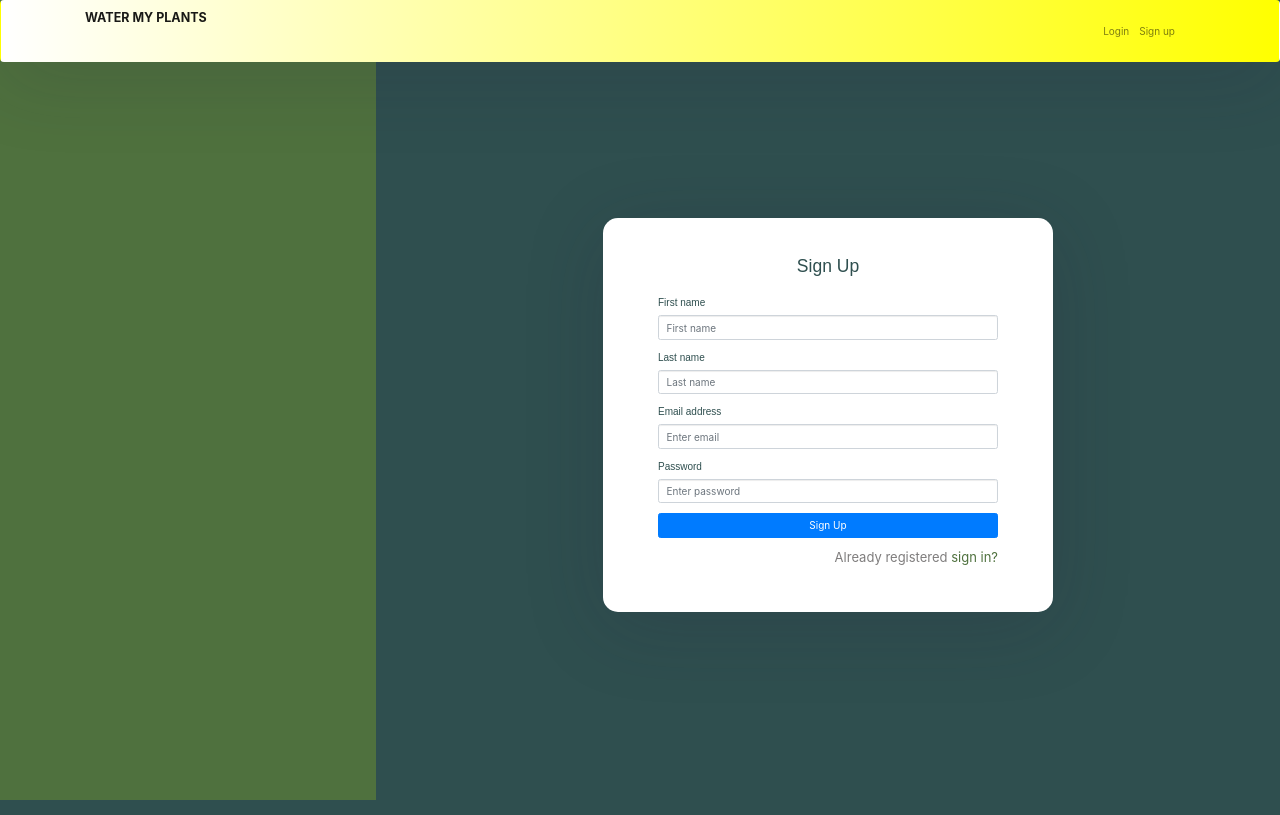
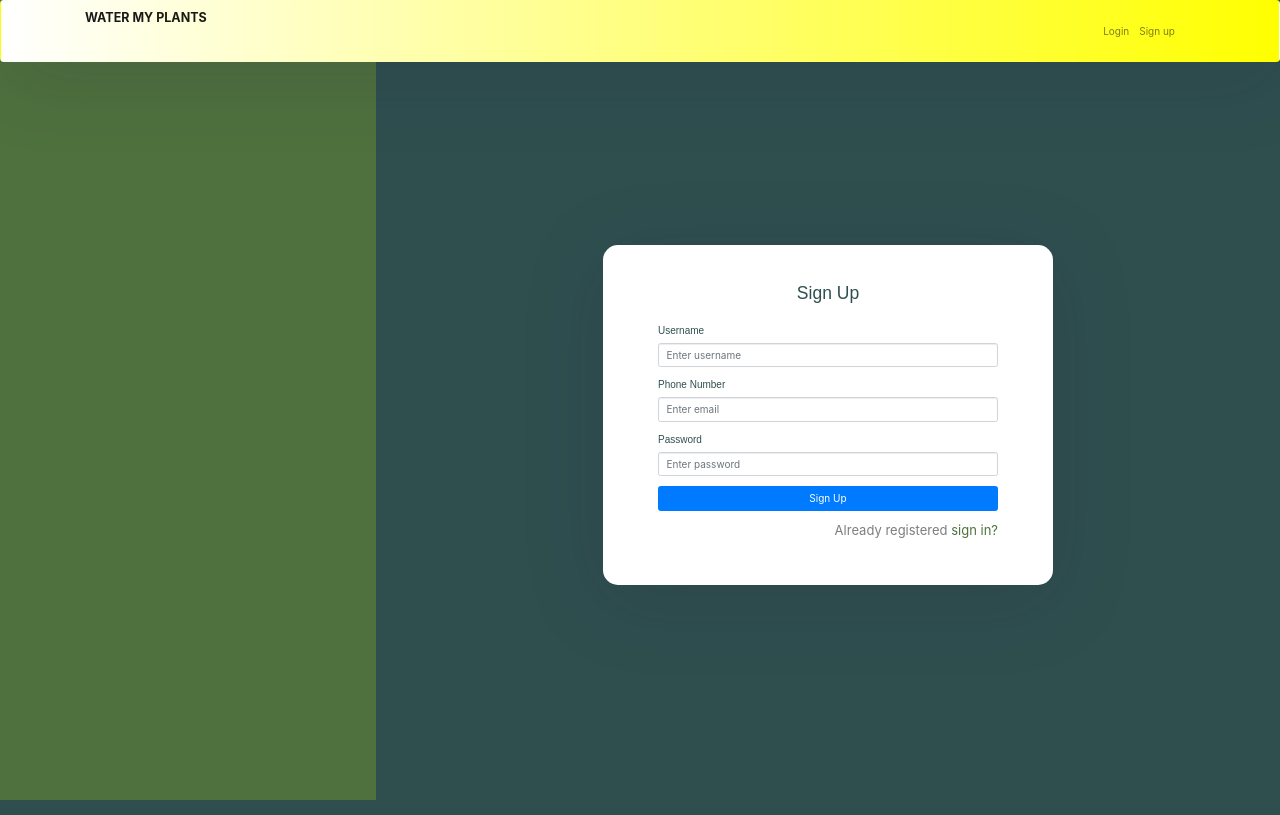
Before and after one commit to Build-Week-Water-My-Plants-2020/front-end, a React (Create React App) app in the folder plant-build/: page /sign-up in a window 1280 px wide. Built offline with nearby package versions, Linux system fonts and the light colour scheme.

Commit message:
going to pull from master

```diff
--- a/plant-build/src/components/login.js
+++ b/plant-build/src/components/login.js
@@ -10,13 +10,13 @@ const Login = props => {
 
     const handleChanges = e => {
         setCredentials({...credentials, [e.target.name]: e.target.value});
-        console.log('login.js: handleChanges:', e.target.value);
+        // console.log('login.js: handleChanges:', e.target.value);
     };
 
     const loginSubmit = e => {
         e.preventDefault();
         axiosWithAuth()
-        .post('/login', credentials)
+        .post('/api/auth/login', credentials)
         .then(res => {
             console.log('login.js: loginSubmit: axios.post: *success*', res);
             localStorage.setItem('authToken', res.data.payload);
--- a/plant-build/src/components/signUp.js
+++ b/plant-build/src/components/signUp.js
@@ -1,29 +1,84 @@
 import React, { Component } from "react";
+import { axiosWithAuth } from '../utils/axiosWithAuth';
 
 export default class SignUp extends Component {
+    state = {
+        credentials: {
+            username: '',
+            // email: '',
+            password: '',
+            phonenumber: ''
+        },
+    };
+
+    handleChanges = e => {
+        this.setState({
+            credentials: {
+                ...this.state.credentials,
+                [e.target.name]: e.target.value
+            }
+        })
+    }
+
+    signUpSubmit = e => {
+        e.preventDefault();
+        axiosWithAuth()
+        .post('/auth/register', this.state.credentials)
+        .then(res => {
+            console.log('signup.js: loginSubmit: axios.post: *success*', res);
+            localStorage.setItem('authToken', res.data.jwt);
+            this.props.history.push('/protected');
+        })
+        .catch(err => {
+            console.error('signup.js: loginSubmit: axios.post: *failure*', err);
+            localStorage.removeItem('authToken');
+        });
+    };
+
     render() {
         return (
-            <form>
+            <form onSubmit={this.signUpSubmit}>
                 <h3>Sign Up</h3>
 
                 <div className="form-group">
-                    <label>First name</label>
-                    <input type="text" className="form-control" placeholder="First name" />
+                    <label>Username</label>
+                    <input
+                    name='username'
+                    value={this.state.username}
+                    type="text"
+                    className="form-control"
+                    placeholder="Enter username" />
                 </div>
 
-                <div className="form-group">
-                    <label>Last name</label>
-                    <input type="text" className="form-control" placeholder="Last name" />
-                </div>
+                {/* <div className="form-group">
+                    <label>Email</label>
+                    <input
+                    name='email'
+                    value={this.state.email}
+                    type="email"
+                    className="form-control"
+                    placeholder="Enter email"
+                    />
+                </div> */}
 
                 <div className="form-group">
-                    <label>Email address</label>
-                    <input type="email" className="form-control" placeholder="Enter email" />
+                    <label>Phone Number</label>
+                    <input
+                    name='phoneNumber'
+                    value={this.state.phonenumber}
+                    type="text"
+                    className="form-control"
+                    placeholder="Enter email" />
                 </div>
 
                 <div className="form-group">
                     <label>Password</label>
-                    <input type="password" className="form-control" placeholder="Enter password" />
+                    <input
+                    type="password"
+                    name='password'
+                    value={this.state.password}
+                    className="form-control"
+                    placeholder="Enter password" />
                 </div>
 
                 <button type="submit" className="btn btn-primary btn-block">Sign Up</button>
--- a/plant-build/src/utils/axiosWithAuth.js
+++ b/plant-build/src/utils/axiosWithAuth.js
@@ -1,12 +1,12 @@
 import axios from 'axios';
 
 export const axiosWithAuth = () => {
+    const token = localStorage.getItem('authToken');
     console.log('localStorage', localStorage)
-    const token = localStorage.getItem('authToken');
     return axios.create({
-        baseURL: `http://localhost:5000/api`,
+        baseURL: `https://watermyplants2020.herokuapp.com/api`,
         headers: {
-            Authorization: token
+            Authorization: `Bearer ${token}`
         }
     });
 };
```
